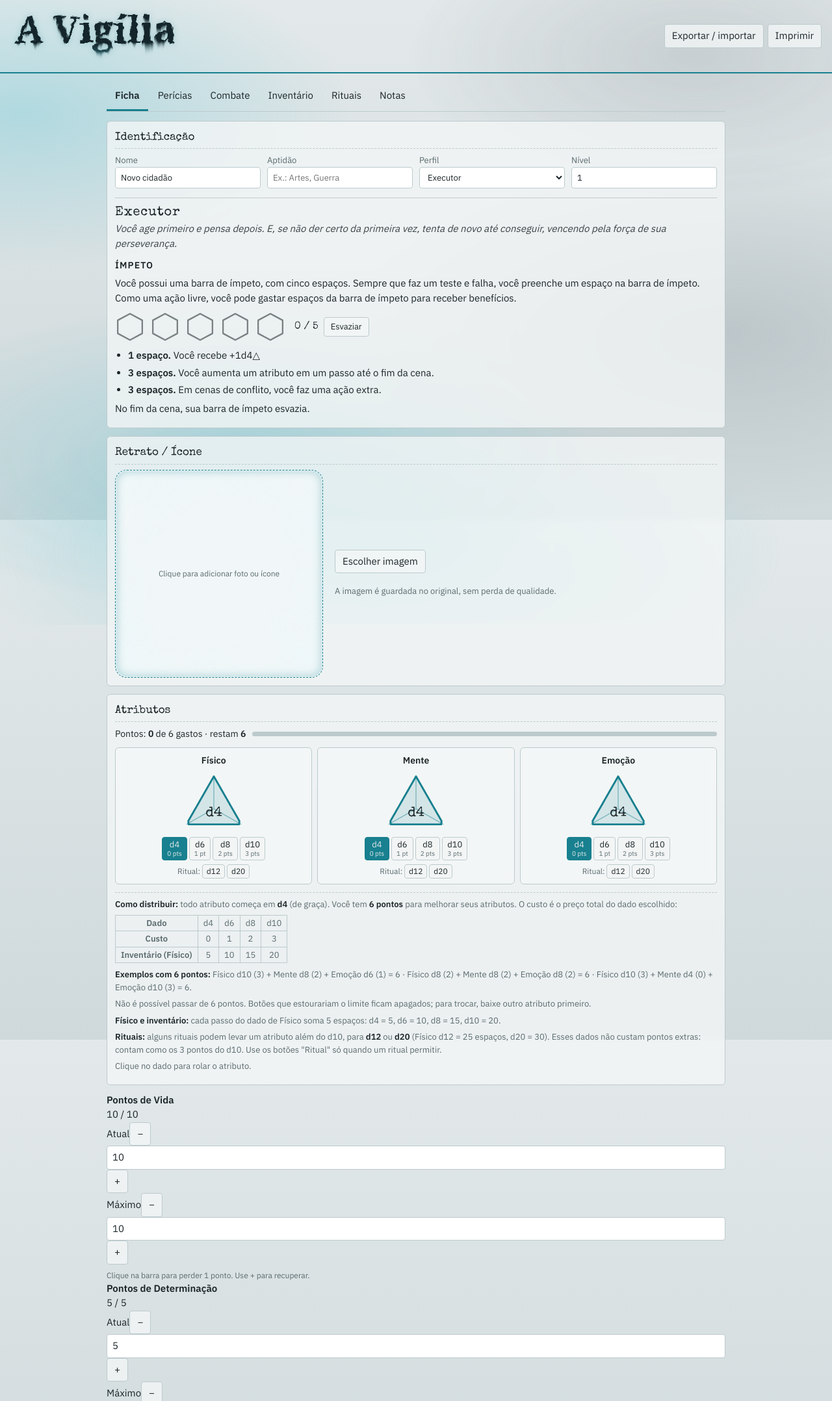
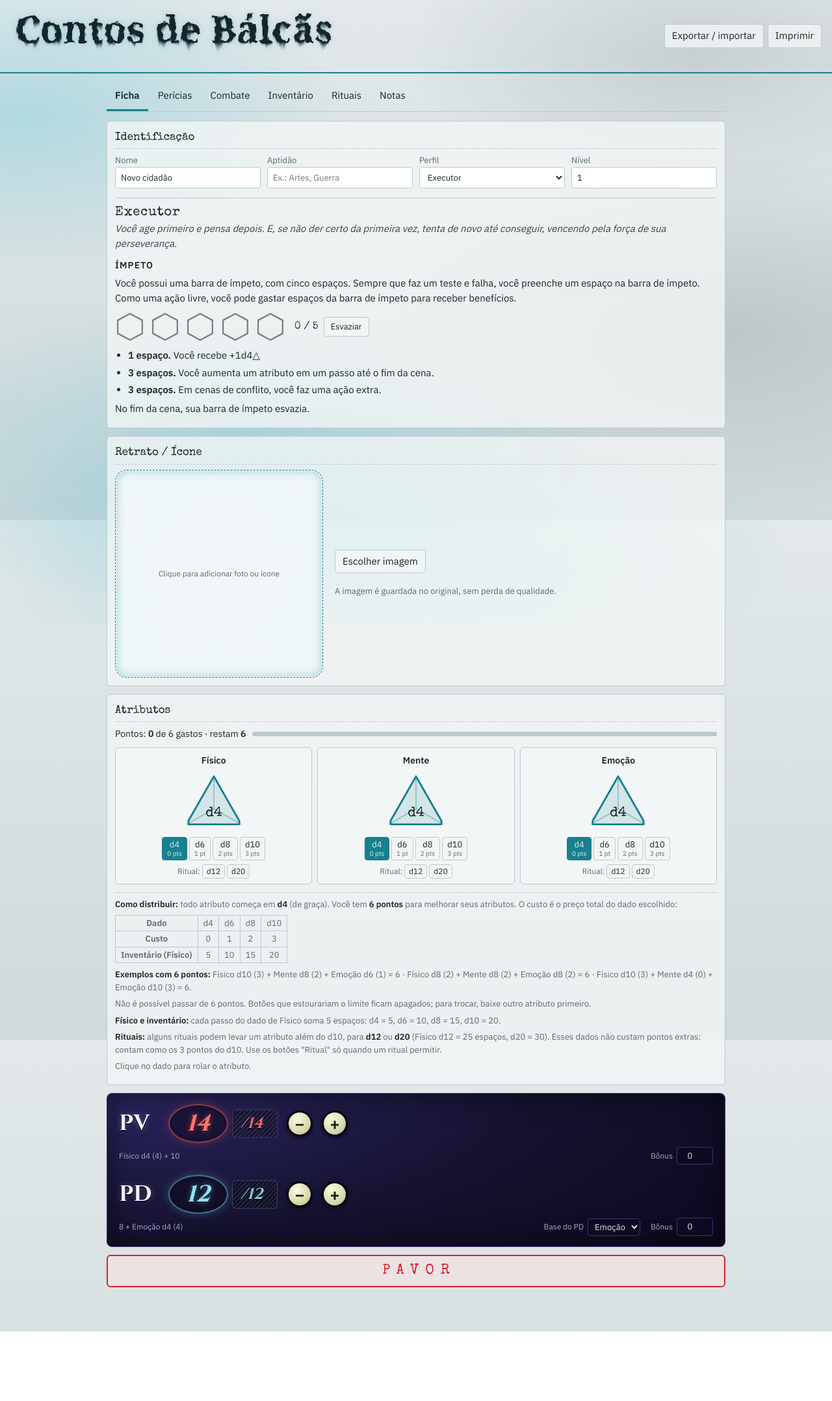
Before and after one commit to Matheuzu-dev/OrdemII_Ficha, a plain HTML site: page index.html in a window 1280 px wide. Shown: the top 2156 px of the page at 65% size. After the commit the page ends 2049 px from the top, so only its background shows below. Drawn offline with nearby package versions, Linux system fonts and the light colour scheme; a web font is replaced by a local one.

Commit message:
Update character attributes and title in index.html

```diff
--- a/index.html
+++ b/index.html
@@ -80,7 +80,7 @@ const TABS=[['ficha','Ficha'],['pericias','Perícias'],['combate','Combate'],['i
 let char=null,tab='ficha',pavor=false;
 const $=id=>document.getElementById(id);
 const esc=s=>String(s??'').replace(/[&<>"]/g,c=>({'&':'&amp;','<':'&lt;','>':'&gt;','"':'&quot;'}[c]));
-function blank(){return{nome:'Novo cidadão',aptidao:'',nivel:1,perfil:'Executor',foto:'',fotoPos:{z:100,x:50,y:50,s:320},attrs:{FIS:'d4',MEN:'d4',EMO:'d4'},pv:10,pvMax:10,pd:5,pdMax:5,prot:0,dado:{},apsub:'Artes',apnome:'',apdesc:'',itens:[],rituais:[],habs:'',notas:'',hist:'',habOwn:{},rels:[],impeto:0,analise:0}}
+function blank(){return{nome:'Novo cidadão',aptidao:'',nivel:1,perfil:'Executor',foto:'',fotoPos:{z:100,x:50,y:50,s:320},attrs:{FIS:'d4',MEN:'d4',EMO:'d4'},pv:14,pvMax:14,pd:12,pdMax:12,pdAttr:'EMO',pvBonus:0,pdBonus:0,prot:0,dado:{},apsub:'Artes',apnome:'',apdesc:'',itens:[],rituais:[],habs:'',notas:'',hist:'',habOwn:{},rels:[],impeto:0,analise:0}}
 
 /* Armazenamento: ficha no localStorage; imagem original (sem recompressão) no IndexedDB */
 const LS='op_single_char',IDB_NAME='op_single_db',IDB_STORE='kv';
@@ -106,10 +106,30 @@ function save(){
   try{const{foto,...resto}=char;localStorage.setItem(LS,JSON.stringify(resto))}
   catch(e){say('Aviso: armazenamento cheio.')}
 }
+/* PV = dado de Físico + 10 · PD = 8 + dado de Emoção ou Mente (escolha do jogador) · máximos automáticos */
+const dieNum=x=>+String(x).slice(1)||4;
+const pvBase=c=>dieNum(c.attrs.FIS)+10;
+const pdBase=c=>8+dieNum(c.attrs[c.pdAttr]);
+function applyMax(c,keepFull){
+  const oPv=+c.pvMax,oPd=+c.pdMax,nPv=pvBase(c)+c.pvBonus,nPd=pdBase(c)+c.pdBonus;
+  c.pvMax=Math.max(1,nPv);c.pdMax=Math.max(1,nPd);
+  c.pv=(keepFull&&c.pv>=oPv)?c.pvMax:Math.max(0,Math.min(c.pvMax,c.pv));
+  c.pd=(keepFull&&c.pd>=oPd)?c.pdMax:Math.max(0,Math.min(c.pdMax,c.pd));
+}
+const fBonus=b=>b?(b>0?` + ${b}`:` − ${-b}`)+' (bônus)':'';
+function formulaTxt(k){
+  const c=char;
+  return k=='pv'?`Físico ${c.attrs.FIS} (${dieNum(c.attrs.FIS)}) + 10${fBonus(c.pvBonus)}`
+                :`8 + ${AN[c.pdAttr]} ${c.attrs[c.pdAttr]} (${dieNum(c.attrs[c.pdAttr])})${fBonus(c.pdBonus)}`;
+}
 function fix(c){
   c=Object.assign(blank(),c);
   const o=c.attrs||{};
   c.attrs={FIS:toDie(o.FIS??o.FOR),MEN:toDie(o.MEN??o.INT),EMO:toDie(o.EMO??o.PRE)};
+  c.pdAttr=c.pdAttr=='MEN'?'MEN':'EMO';
+  c.pvBonus=parseInt(c.pvBonus)||0;c.pdBonus=parseInt(c.pdBonus)||0;
+  c.pv=parseInt(c.pv)||0;c.pd=parseInt(c.pd)||0;c.pvMax=parseInt(c.pvMax)||0;c.pdMax=parseInt(c.pdMax)||0;
+  applyMax(c,true);
   c.fotoPos=Object.assign({z:100,x:50,y:50},c.fotoPos||{},{s:320});
   c.prot=parseInt(c.prot)||0;c.nivel=Math.max(1,Math.min(99,parseInt(c.nivel)||1));
   c.habOwn=(c.habOwn&&typeof c.habOwn=='object'&&!Array.isArray(c.habOwn))?c.habOwn:{};
@@ -351,14 +371,11 @@ function applyFotoPos(){
 }
 addEventListener('resize',applyFotoPos);
 
-function stat(k,n){const v=char[k],m=char[k+'Max'],pct=m?Math.min(100,v/m*100):0;
-return `<div class="stat hp hp-${k}"><b>${n}</b>
-<div class="hpbar" id="hp_${k}" style="--max:${Math.max(1,m)}" role="button" tabindex="0" aria-label="${n}: clique para perder 1 ponto" onclick="adj('${k}',-1)" onkeydown="if(event.key=='Enter'||event.key==' '){event.preventDefault();adj('${k}',-1)}">
-<div class="hp-in"><div class="hp-trail" id="ht_${k}" style="width:${pct}%"></div><div class="hp-fill" id="hf_${k}" style="width:${pct}%"></div></div>
-<div class="hp-txt" id="hx_${k}">${v} / ${m}</div></div>
-<div class="n"><span>Atual</span><button onclick="adj('${k}',-1)" aria-label="Diminuir atual">−</button><input type="number" id="in_${k}" data-st="${k}" value="${v}"><button onclick="adj('${k}',1)" aria-label="Aumentar atual">+</button></div>
-<div class="n"><span>Máximo</span><button onclick="adj('${k}Max',-1)" aria-label="Diminuir máximo">−</button><input type="number" id="in_${k}Max" data-st="${k}Max" value="${m}"><button onclick="adj('${k}Max',1)" aria-label="Aumentar máximo">+</button></div>
-<div class="mute" style="font-size:12px;margin-top:8px">Clique na barra para perder 1 ponto. Use + para recuperar.</div></div>`}
+function vrow(k,n){const c=char,pd=k=='pd';
+return `<div class="vrow vr-${k}" id="vr_${k}"><span class="vlab" title="${n}">${k.toUpperCase()}</span>
+<div class="vmain"><div class="vval" id="vv_${k}"><input type="number" class="vcur" id="in_${k}" data-st="${k}" min="0" value="${c[k]}" aria-label="${n} atuais"><span class="vmax" id="vm_${k}" title="Máximo calculado automaticamente">/${c[k+'Max']}</span></div>
+<button type="button" class="vb" onclick="adj('${k}',-1)" aria-label="Perder 1 ${n}">−</button><button type="button" class="vb" onclick="adj('${k}',1)" aria-label="Recuperar 1 ${n}">+</button></div>
+<div class="vsub"><span class="vform" id="vf_${k}"></span>${pd?`<label class="vsel">Base do PD<select data-pdattr aria-label="Atributo base do PD"><option value="EMO"${c.pdAttr=='EMO'?' selected':''}>Emoção</option><option value="MEN"${c.pdAttr=='MEN'?' selected':''}>Mente</option></select></label>`:''}<label class="vsel">Bônus<input type="number" step="1" data-bonus="${k}" value="${c[k+'Bonus']||0}" aria-label="Bônus de ${n}"></label></div></div>`}
 
 
 /* ===== Habilidades exclusivas de perfil ===== */
@@ -479,7 +496,7 @@ h=`<div class="box"><h2>Identificação</h2><div class="grid g2">
 <p><b>Físico e inventário:</b> cada passo do dado de Físico soma 5 espaços: d4 = 5, d6 = 10, d8 = 15, d10 = 20.</p>
 <p><b>Rituais:</b> alguns rituais podem levar um atributo além do d10, para <b>d12</b> ou <b>d20</b> (Físico d12 = 25 espaços, d20 = 30). Esses dados não custam pontos extras: contam como os 3 pontos do d10. Use os botões "Ritual" só quando um ritual permitir.</p>
 <p>Clique no dado para rolar o atributo.</p></div></div>
-<div class="stats">${stat('pv','Pontos de Vida')}${stat('pd','Pontos de Determinação')}</div>
+<div class="vit">${vrow('pv','Pontos de Vida')}${vrow('pd','Pontos de Determinação')}</div>
 <div class="pavor-wrap"><button type="button" id="pavorBtn" class="pavor" aria-pressed="${pavor}" onclick="togglePavor()">PAVOR</button></div>`}
 if(tab=='pericias'){
 h=`<div class="box"><h2>Perícias</h2><p class="mute">Todas começam em d4. Escolha o dado de cada perícia e clique em Rolar.</p>`+SK.map(([n,cat,desc])=>{const ap=n=='Aptidão',cu=ap&&c.apsub=='Outra';
@@ -522,25 +539,20 @@ function calc(){const c=char;
 const dt=$('defTot');if(dt){dt.textContent=DEF_BASE+(+c.prot||0);$('defBrk').textContent=`${DEF_BASE} natural + ${+c.prot||0} de proteção`}
 document.querySelectorAll('[data-out]').forEach(e=>{e.textContent=e.dataset.out=='cargaMax'?espDie(c.attrs.FIS):c.itens.reduce((s,i)=>s+(+i.esp||0)*(+i.qtd||1),0)});
 const f=document.querySelector('[data-out="carga"]');if(f)f.style.color=(+f.textContent>+document.querySelector('[data-out="cargaMax"]').textContent)?'#d2553f':''}
-function setv(k,v){const c=char,b=k.replace('Max','');c[k]=Math.max(0,Math.floor(+v||0));if(c[b]>c[b+'Max'])c[b]=c[b+'Max'];save()}
+function setv(k,v){const c=char;c[k]=Math.max(0,Math.min(c[k+'Max'],Math.floor(+v||0)));save()}
 let hpPrev={};
-function hit(bar,n){
-  bar.classList.remove('hit');void bar.offsetWidth;bar.classList.add('hit');
-  const x=document.createElement('span');x.className='dmg';x.textContent='−'+n;bar.appendChild(x);setTimeout(()=>x.remove(),900);
-  clearTimeout(bar._t);bar._t=setTimeout(()=>bar.classList.remove('hit'),450);
+function hit(el,n){
+  el.classList.remove('hit');void el.offsetWidth;el.classList.add('hit');
+  const x=document.createElement('span');x.className='dmg';x.textContent='−'+n;el.appendChild(x);setTimeout(()=>x.remove(),900);
+  clearTimeout(el._t);el._t=setTimeout(()=>el.classList.remove('hit'),450);
 }
 function sync(){const c=char;['pv','pd'].forEach(k=>{
-  const a=$('in_'+k),b=$('in_'+k+'Max');
-  if(a&&document.activeElement!==a)a.value=c[k];
-  if(b&&document.activeElement!==b)b.value=c[k+'Max'];
-  const bar=$('hp_'+k);if(!bar)return;
-  const v=c[k],m=c[k+'Max'],pct=m?Math.min(100,v/m*100):0,prev=hpPrev[k];
-  bar.style.setProperty('--max',Math.max(1,m));
-  bar.classList.toggle('up',prev!==undefined&&v>prev);
-  $('hf_'+k).style.width=pct+'%';$('ht_'+k).style.width=pct+'%';
-  $('hx_'+k).textContent=v+' / '+m;
-  bar.classList.toggle('low',m>0&&v>0&&v/m<=.25);bar.classList.toggle('zero',v<=0);
-  if(prev!==undefined&&v<prev)hit(bar,prev-v);
+  const a=$('in_'+k);if(!a)return;
+  if(document.activeElement!==a)a.value=c[k];
+  const v=c[k],m=c[k+'Max'],prev=hpPrev[k],row=$('vr_'+k);
+  $('vm_'+k).textContent='/'+m;$('vf_'+k).textContent=formulaTxt(k);
+  row.classList.toggle('low',m>0&&v>0&&v/m<=.25);row.classList.toggle('zero',v<=0);
+  if(prev!==undefined&&v<prev)hit($('vv_'+k),prev-v);
   hpPrev[k]=v})}
 function adj(k,d){setv(k,char[k]+d);sync()}
 function gastar(n){const c=char;if(c.pd<n){say('PD insuficiente para conjurar ('+c.pd+'/'+n+').');return}c.pd-=n;save();sync();say('Ritual conjurado: −'+n+' PD (restam '+c.pd+').')}
@@ -561,7 +573,7 @@ save();render()}
 
 function setA(k,x){const c=char,antes=gasto(c),novo=antes-COST[c.attrs[k]]+COST[x];
 if(novo>PTS&&novo>antes){say(`Pontos insuficientes para ${AN[k]} ${x}: restam ${PTS-antes}, custa ${COST[x]}.`);return}
-c.attrs[k]=x;save();updA();calc()}
+c.attrs[k]=x;applyMax(c,true);save();updA();calc();sync()}
 function updA(){const c=char,g=gasto(c),p=$('pts');if(!p)return;
 $('ptsN').textContent=g;$('ptsR').textContent=Math.max(0,PTS-g);$('ptsM').style.width=Math.min(100,g/PTS*100)+'%';p.classList.toggle('over',g>PTS);
 A.forEach(k=>{const el=$('at_'+k),cv=c.attrs[k],o=g-COST[cv];
@@ -602,10 +614,12 @@ svg._raf=requestAnimationFrame(step)}
 
 document.addEventListener('input',e=>{const t=e.target,c=char;
 if(t.dataset.st){setv(t.dataset.st,t.value);sync();return}
+if(t.dataset.bonus){c[t.dataset.bonus+'Bonus']=parseInt(t.value)||0;applyMax(c,true);save();sync();return}
 if(t.dataset.p){const ks=t.dataset.p.split('.');let o=c;for(let i=0;i<ks.length-1;i++)o=o[ks[i]];o[ks.pop()]=t.dataset.num?(+t.value||0):t.value}
 else if(t.dataset.l){c[t.dataset.l][t.dataset.i][t.dataset.k]=t.dataset.num?(+t.value||0):t.value}
 else return;save();calc()});
 document.addEventListener('change',e=>{const t=e.target,c=char;
+if(t.dataset.pdattr!==undefined){c.pdAttr=t.value=='MEN'?'MEN':'EMO';applyMax(c,true);save();sync();return}
 if(t.dataset.hown!==undefined){if(t.checked)c.habOwn[t.dataset.hown]=true;else delete c.habOwn[t.dataset.hown];save();t.closest('.hab').classList.toggle('own',t.checked);habCount();return}
 if(t.dataset.isel!==undefined){pickItem(+t.dataset.isel,t.value);return}
 if(t.dataset.rel!==undefined){c.rels[+t.dataset.rel].marcas[+t.dataset.j]=t.checked;save();updRel(+t.dataset.rel);return}
@@ -656,7 +670,7 @@ setInterval(()=>{
   if(calmo()||document.hidden)return;
   document.querySelectorAll('.el-energia').forEach(w=>{zap(w);if(Math.random()<.5)setTimeout(()=>zap(w),120+Math.random()*200)});
 },1400);
-/* ===== Cartão de personagem (PNG) + título "A Vigília" com efeito de derretimento ===== */
+/* ===== Cartão de personagem (PNG) + título "Contos de Bálcãs" com efeito de derretimento ===== */
 const FONT_TIT='"Grenze Gotisch","Pirata One","UnifrakturCook",Georgia,serif';
 const FONT_RUN='"Cinzel","Trajan Pro",Georgia,serif';
 const FONT_TXT='"IBM Plex Sans",system-ui,sans-serif';
@@ -908,13 +922,13 @@ async function exportarCartao(){
   }catch(e){console.error(e);$('ierr').textContent='Não foi possível gerar o cartão.'}
 }
 
-/* ===== Título do topo esquerdo: "A Vigília" derretendo ===== */
+/* ===== Título do topo esquerdo: "Contos de Bálcãs" derretendo ===== */
 async function desenharTitulo(){
   const host=$('brand');if(!host)return;
   await carregarFontes();
   const dpr=Math.min(3,window.devicePixelRatio||1),alvoH=74;
   const escuro=temaEscuro();
-  const t=textoDerretendo('A Vigília',Object.assign({size:58*dpr,seed:7,melt:.9,weight:700},escuro?{}:{color:'#14262b',tail:'rgba(24,128,143,.7)',glow:'rgba(24,128,143,.28)'}));
+  const t=textoDerretendo('Contos de Bálcãs',Object.assign({size:58*dpr,seed:7,melt:.9,weight:700},escuro?{}:{color:'#14262b',tail:'rgba(24,128,143,.7)',glow:'rgba(24,128,143,.28)'}));
   const cv=t.canvas;cv.style.height=(cv.height/dpr)+'px';cv.style.width=(cv.width/dpr)+'px';
   cv.setAttribute('aria-hidden','true');
   host.querySelectorAll('canvas').forEach(e=>e.remove());host.appendChild(cv);
```
